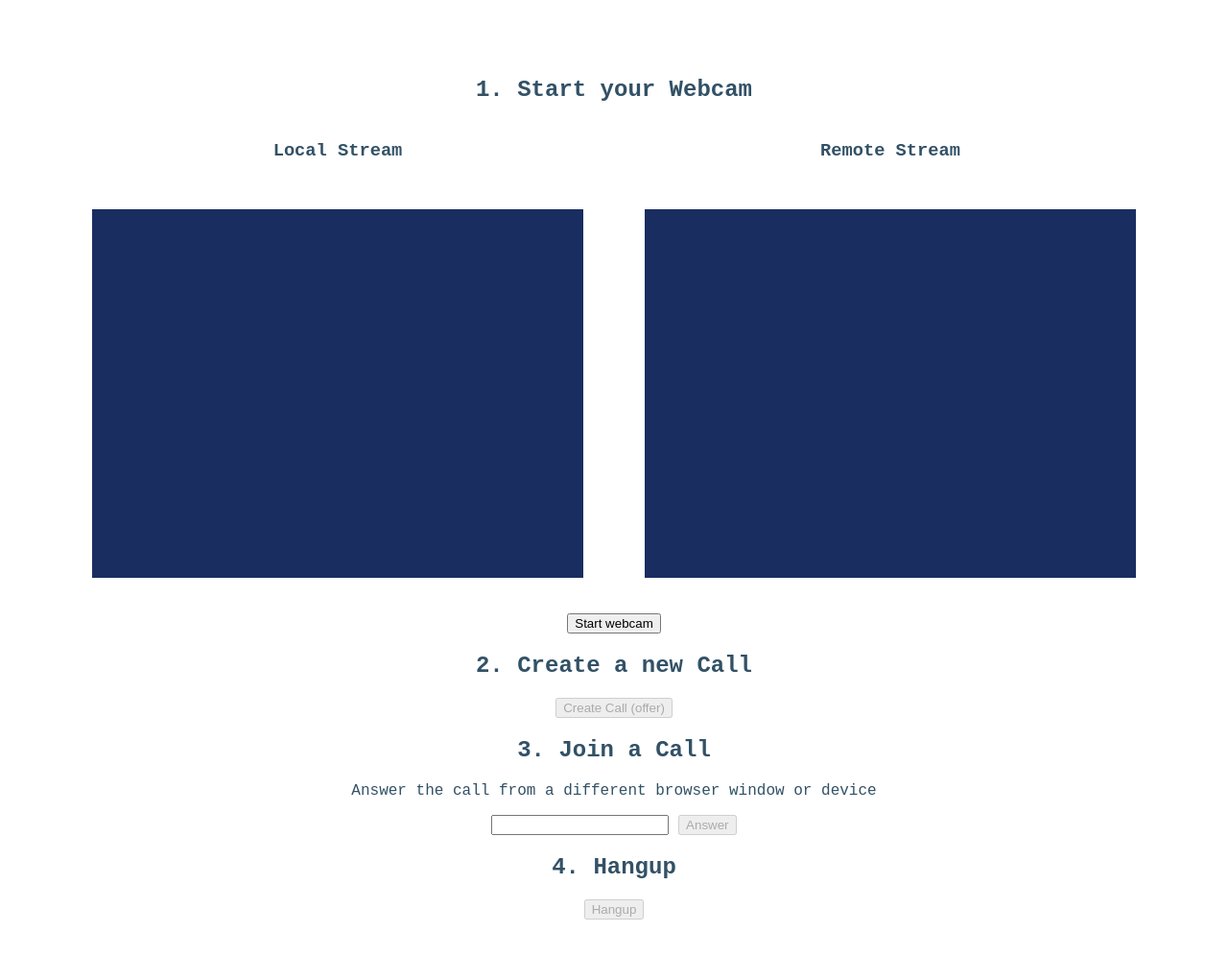
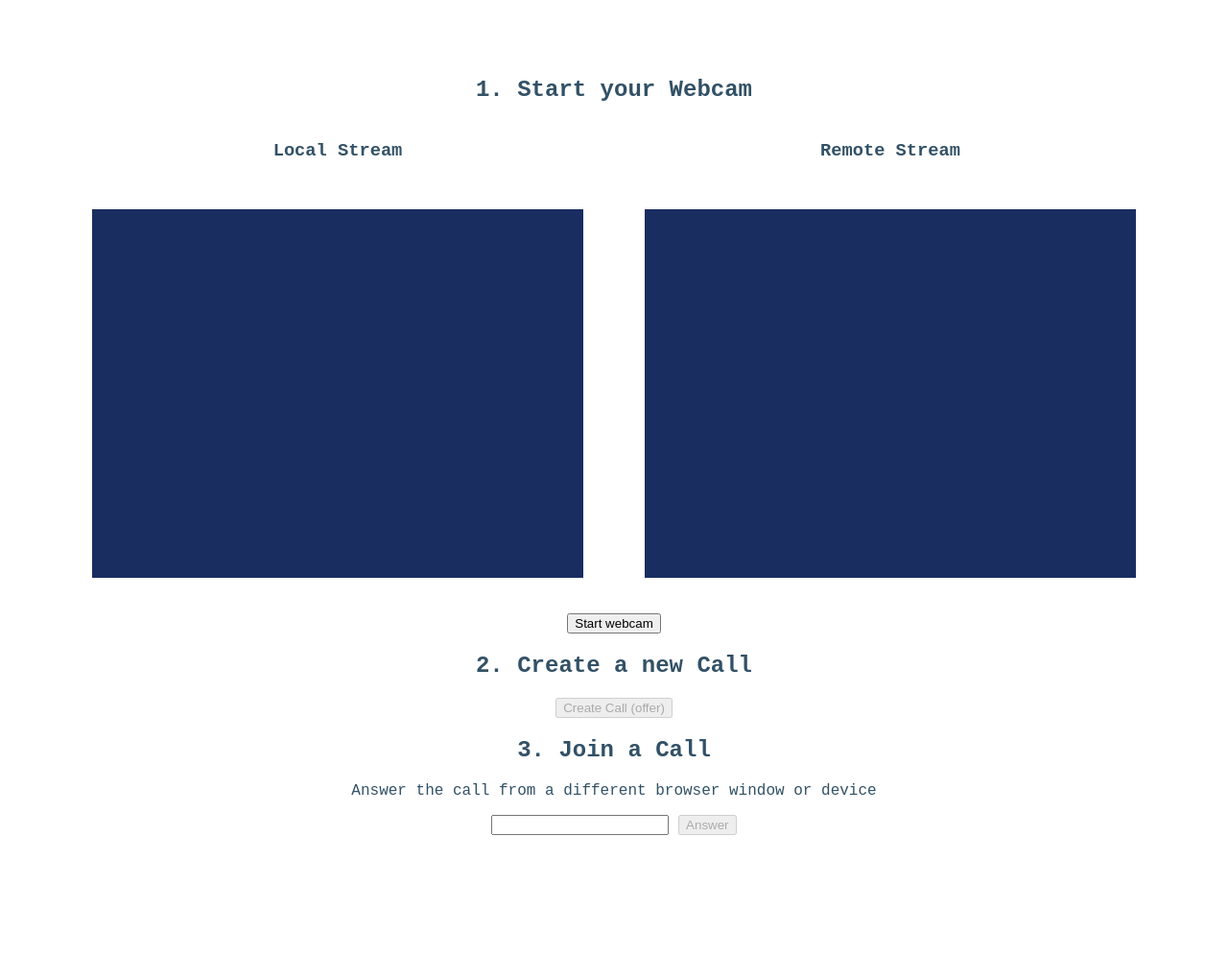
Before and after one commit to Balavignesh1310/Web_rtc_trial, a website built with Vite: page index.html in a window 1280 px wide. Shown: the whole page at 96% size. After the commit the page ends 950 px from the top, so only its background shows below. Built offline with nearby package versions, Linux system fonts and the light colour scheme; some packages are replaced by stand-ins of ours; a web font is replaced by a local one.

Commit message:
removed disconnect button

```diff
--- a/index.html
+++ b/index.html
@@ -32,10 +32,10 @@
     <input id="callInput" />
     <button id="answerButton" disabled>Answer</button>
 
-    <h2>4. Hangup</h2>
+   <!--<h2>4. Hangup</h2>
 
     <button id="hangupButton" disabled>Hangup</button>
-
+   -->
     <script type="module" src="/main.js"></script>
 
   </body>
```
